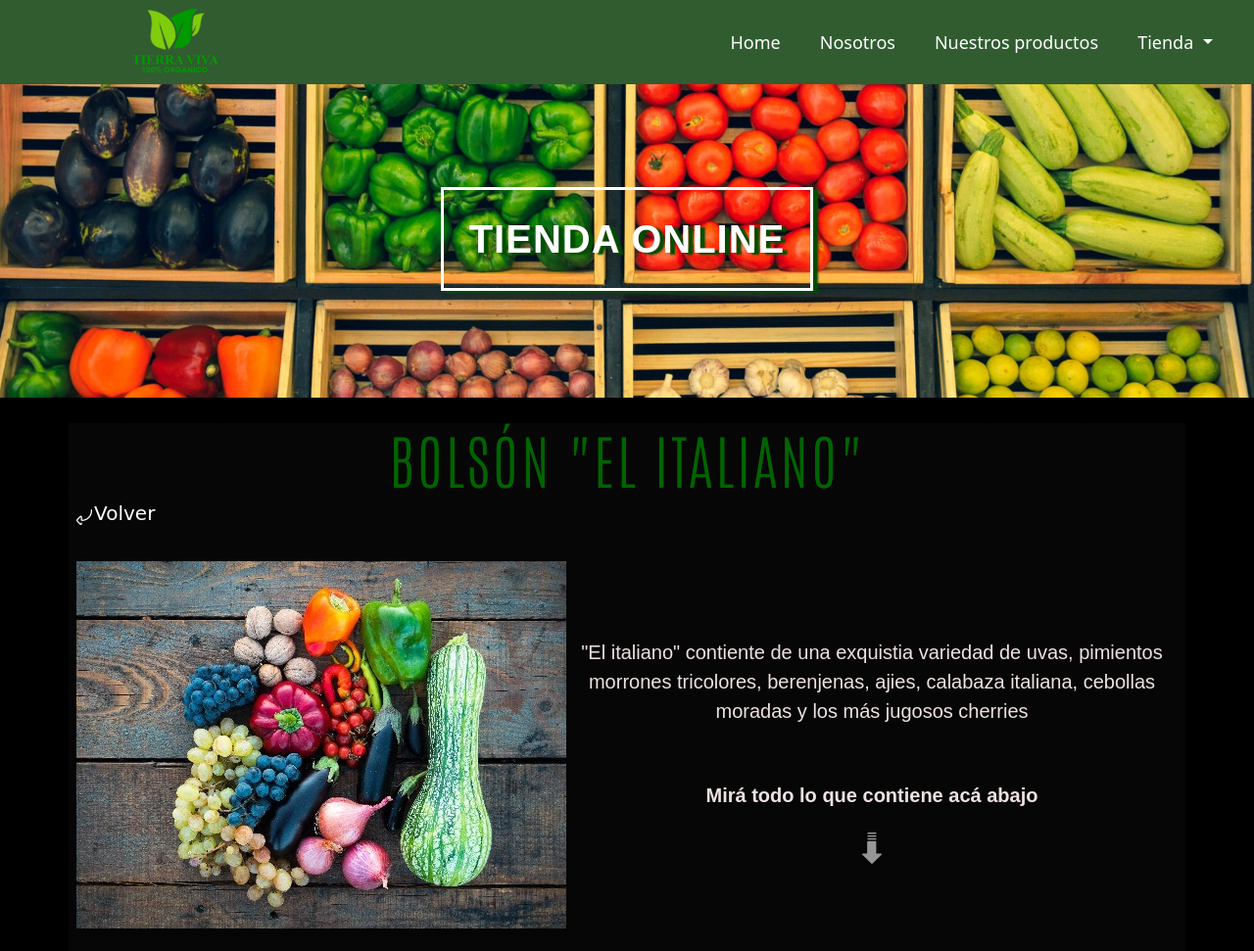
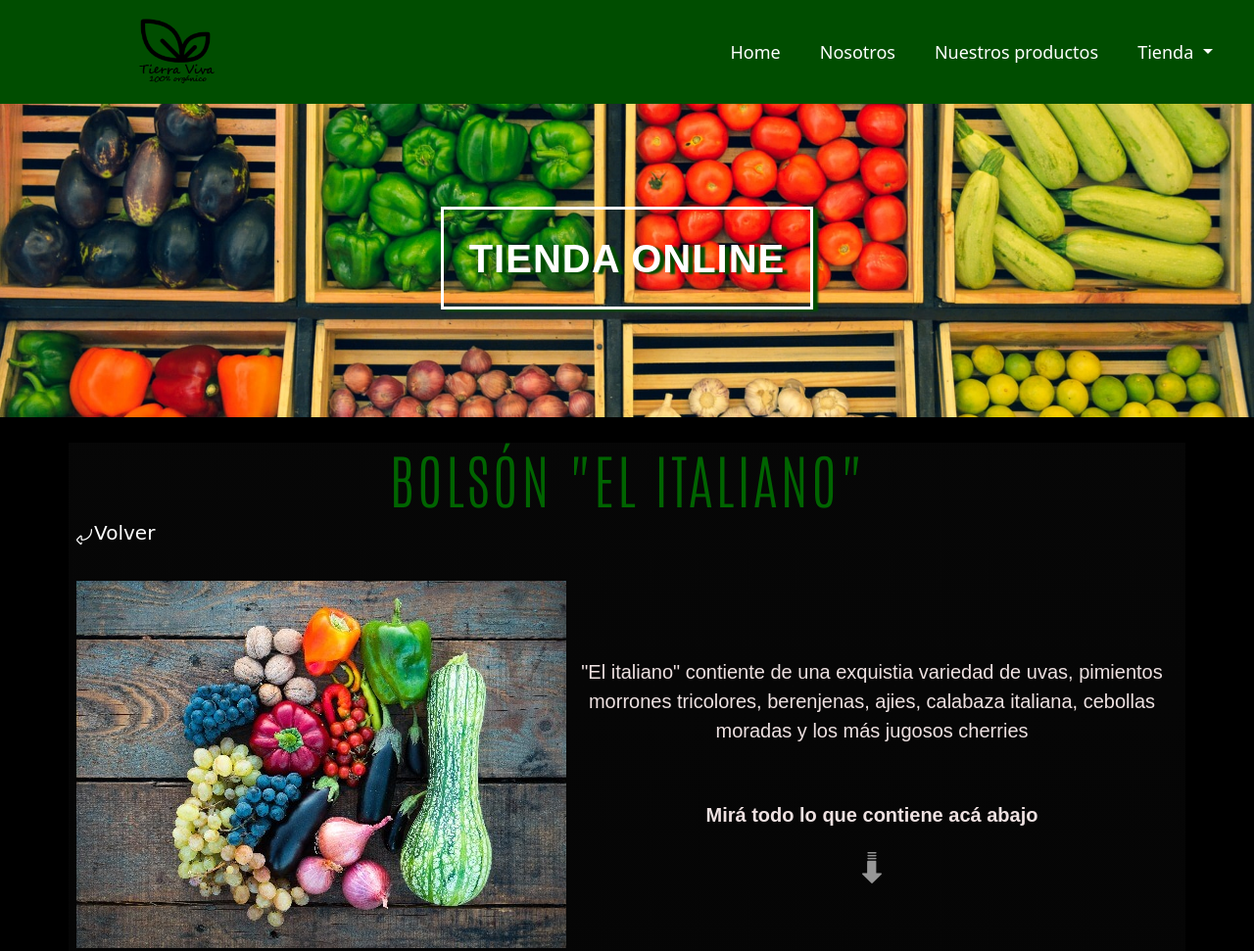
Before and after one commit to mdeleonbalbiani/TierraViva, a website: page pages/elItaliano.html in a window 1280 px wide. Shown: the top 971 px of the page at 98% size. Drawn offline with nearby package versions, Linux system fonts and the light colour scheme; a web font is replaced by a local one.

Commit message:
Actualización de header

```diff
--- a/pages/elItaliano.html
+++ b/pages/elItaliano.html
@@ -23,10 +23,10 @@
 </head>
 <body>
     <header>
-        <nav class="navbar navbar-expand-lg navbar-primary" style="background-color:#305c30;" >
+        <nav class="navbar navbar-expand-lg navbar-primary" style="background-color:#004d00;" >
             <div class="container-fluid">
               <a class="navbar-brand" href="../index.html#home">
-                  <img src="../multimedia/logo.png" alt="logo corporativo" width="60%">
+                  <img src="../multimedia/logo2.png" alt="logo corporativo" width="60%">
               </a>
               <button class="navbar-toggler" type="button" data-bs-toggle="collapse" data-bs-target="#navbarNavDropdown" aria-controls="navbarNavDropdown" aria-expanded="false" aria-label="Toggle navigation">
                 <span class="navbar-toggler-icon"></span>
```
Also changed, not shown: pages/orangeDetox.html (+2 -2 lines), pages/tomatina.html (+2 -2 lines), pages/vitaminaC.html (+2 -2 lines).
